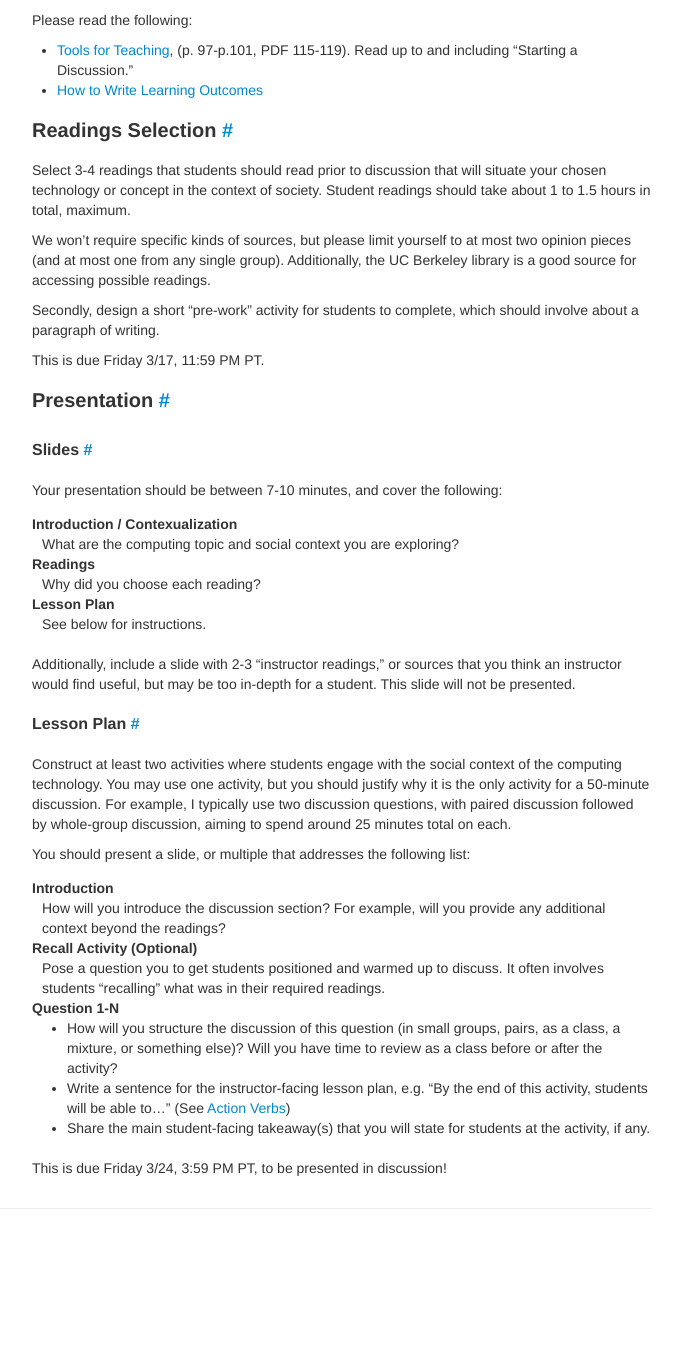
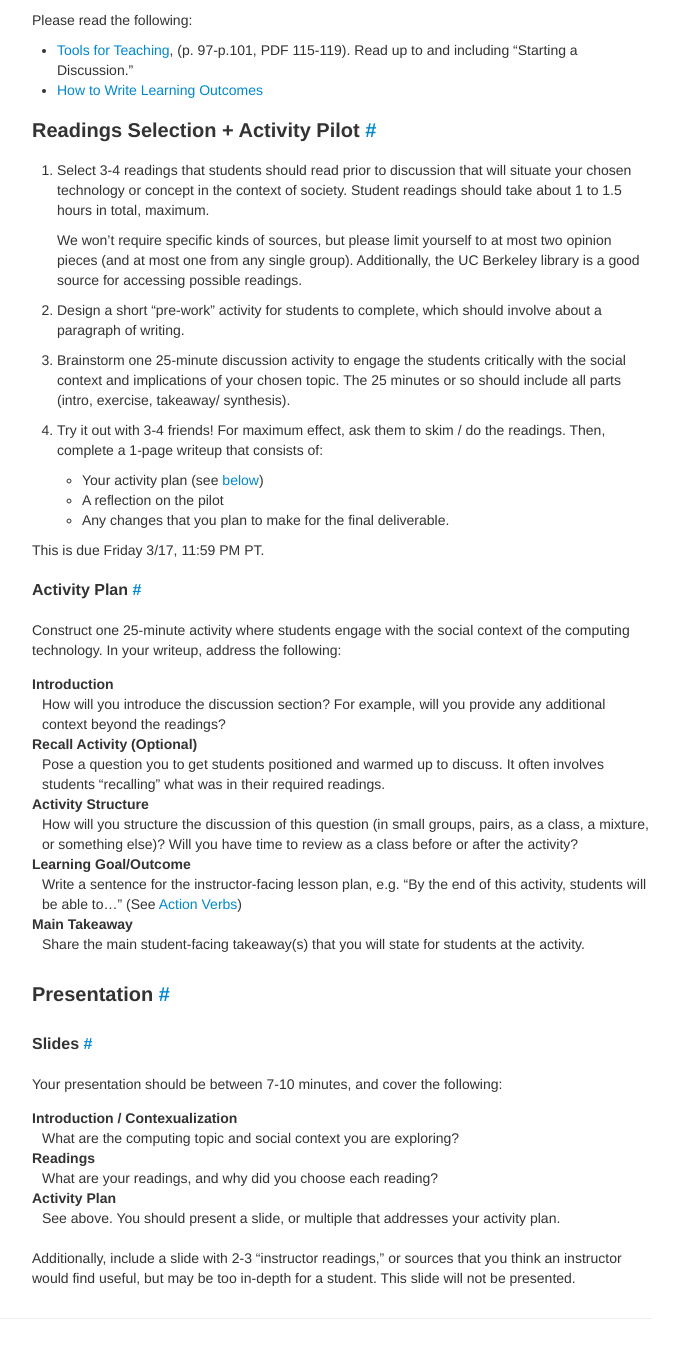
Before and after one commit to Berkeley-CS195/sp23, a Jekyll site: the page built from assignments/h195-proj2.md, in a window 1280 px wide and 1400 px high, scrolled down 977 px. Shown: the top 1358 px of the window, without its empty margins (458-1139 px from the left). Built offline with Jekyll 4.4.1, drawn with Linux system fonts in a browser that asks for light colours; before the commit the page ends 2267 px from its top, so only the background shows below that.

Commit message:
Project 2 updates

```diff
--- a/assignments/h195-proj2.md
+++ b/assignments/h195-proj2.md
@@ -60,20 +60,58 @@ Please read the following:
 [Tools for Teaching]: https://drive.google.com/file/d/1pisWNHtrfKiBd_8a-vsBuqv0sdK6QB2S/view
 [How to Write Learning Outcomes]: https://teaching.berkeley.edu/resources/design/course-level-learning-goalsoutcomes
 
-## Readings Selection
+## Readings Selection + Activity Pilot
 
-Select 3-4 readings that students should read prior to discussion that will
-situate your chosen technology or concept in the context of society. Student
-readings should take about 1 to 1.5 hours in total, maximum.
+1. Select 3-4 readings that students should read prior to discussion that will
+   situate your chosen technology or concept in the context of society. Student
+   readings should take about 1 to 1.5 hours in total, maximum.
 
-We won't require specific kinds of sources, but please limit yourself to at
-most two opinion pieces (and at most one from any single group). Additionally,
-the UC Berkeley library is a good source for accessing possible readings.
+   We won't require specific kinds of sources, but please limit yourself to at
+   most two opinion pieces (and at most one from any single group). Additionally,
+   the UC Berkeley library is a good source for accessing possible readings.
 
-Secondly, design a short "pre-work" activity for students to complete,
-which should involve about a paragraph of writing.
+2. Design a short "pre-work" activity for students to complete, which should
+   involve about a paragraph of writing.
+
+3. Brainstorm one 25-minute discussion activity to engage the students
+   critically with the social context and implications of your chosen topic.
+   The 25 minutes or so should include all parts (intro, exercise, takeaway/
+   synthesis).
+
+4. Try it out with 3-4 friends! For maximum effect, ask them to skim / do the
+   readings. Then, complete a 1-page writeup that consists of:
+
+   - Your activity plan (see [below](#activity-plan))
+   - A reflection on the pilot
+   - Any changes that you plan to make for the final deliverable.
 
 This is due Friday 3/17, 11:59 PM PT.
+
+### Activity Plan
+
+Construct one 25-minute activity where students engage with the social context
+of the computing technology. In your writeup, address the following:
+
+Introduction
+: How will you introduce the discussion section? For example, will you provide
+  any additional context beyond the readings?
+
+Recall Activity (Optional)
+: Pose a question you to get students positioned and warmed up to discuss. It
+  often involves students "recalling" what was in their required readings.
+
+Activity Structure
+: How will you structure the discussion of this question (in small groups,
+  pairs, as a class, a mixture, or something else)? Will you have time to
+  review as a class before or after the activity?
+
+Learning Goal/Outcome
+: Write a sentence for the instructor-facing lesson plan, e.g. "By the end of
+  this activity, students will be able to..." (See [Action Verbs])
+
+Main Takeaway
+: Share the main student-facing takeaway(s) that you will state for students
+  at the activity.
 
 ## Presentation
 
@@ -85,42 +123,14 @@ Introduction / Contexualization
 : What are the computing topic and social context you are exploring?
 
 Readings
-: Why did you choose each reading?
+: What are your readings, and why did you choose each reading?
 
-Lesson Plan
-: See below for instructions.
+Activity Plan
+: See above. You should present a slide, or multiple that addresses your
+  activity plan.
 
 Additionally, include a slide with 2-3 "instructor readings," or sources
 that you think an instructor would find useful, but may be too in-depth for a
 student. This slide will not be presented.
 
-### Lesson Plan
-
-Construct at least two activities where students engage with the social context
-of the computing technology. You may use one activity, but you should justify
-why it is the only activity for a 50-minute discussion. For example, I
-typically use two discussion questions, with paired discussion followed by
-whole-group discussion, aiming to spend around 25 minutes total on each.
-
-You should present a slide, or multiple that addresses the following list:
-
-Introduction
-: How will you introduce the discussion section? For example, will you provide
-  any additional context beyond the readings?
-
-Recall Activity (Optional)
-: Pose a question you to get students positioned and warmed up to discuss. It
-  often involves students "recalling" what was in their required readings.
-
-Question 1-N
-: - How will you structure the discussion of this question (in small groups,
-    pairs, as a class, a mixture, or something else)? Will you have time to
-    review as a class before or after the activity?
-  - Write a sentence for the instructor-facing lesson plan, e.g. "By the end of
-    this activity, students will be able to..." (See [Action Verbs])
-  - Share the main student-facing takeaway(s) that you will state for students
-    at the activity, if any.
-
-This is due Friday 3/24, 3:59 PM PT, to be presented in discussion!
-
 [Action Verbs]: https://teaching.berkeley.edu/resources/design/course-level-learning-goalsoutcomes
```
